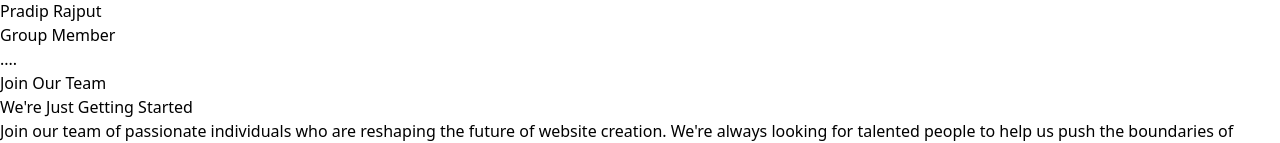
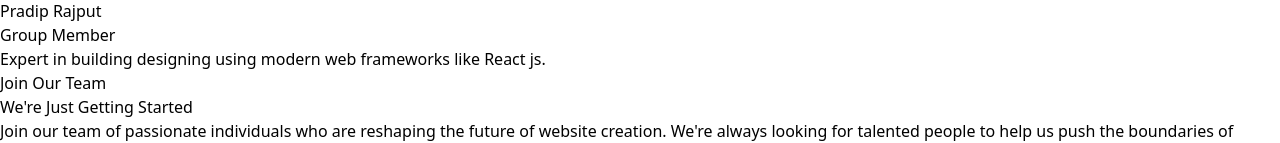
Before and after one commit to Hiteshsuthar82/Stylo-Website-Builder, a React (Vite) app in the folder client/: page /about in a window 1280 px wide. Shown: the part 4353-4496 px from the top of the page. Built offline with nearby package versions, Linux system fonts and the light colour scheme; no server answers.

Commit message:
Update AboutUs.jsx

```diff
--- a/client/src/components/AboutUs.jsx
+++ b/client/src/components/AboutUs.jsx
@@ -73,7 +73,7 @@
     name: "Pradip Rajput",
     image: "https://res.cloudinary.com/dn5occ53n/image/upload/v1740553441/Screenshot_227_d1hkqd.png",
     position: "Group Member",
-    bio: "....",
+    bio: "Expert in building designing using modern web frameworks like React js.",
     social: {
       github: "https://github.com/adityasharma",
       linkedin: "https://linkedin.com/in/adityasharma",
```
